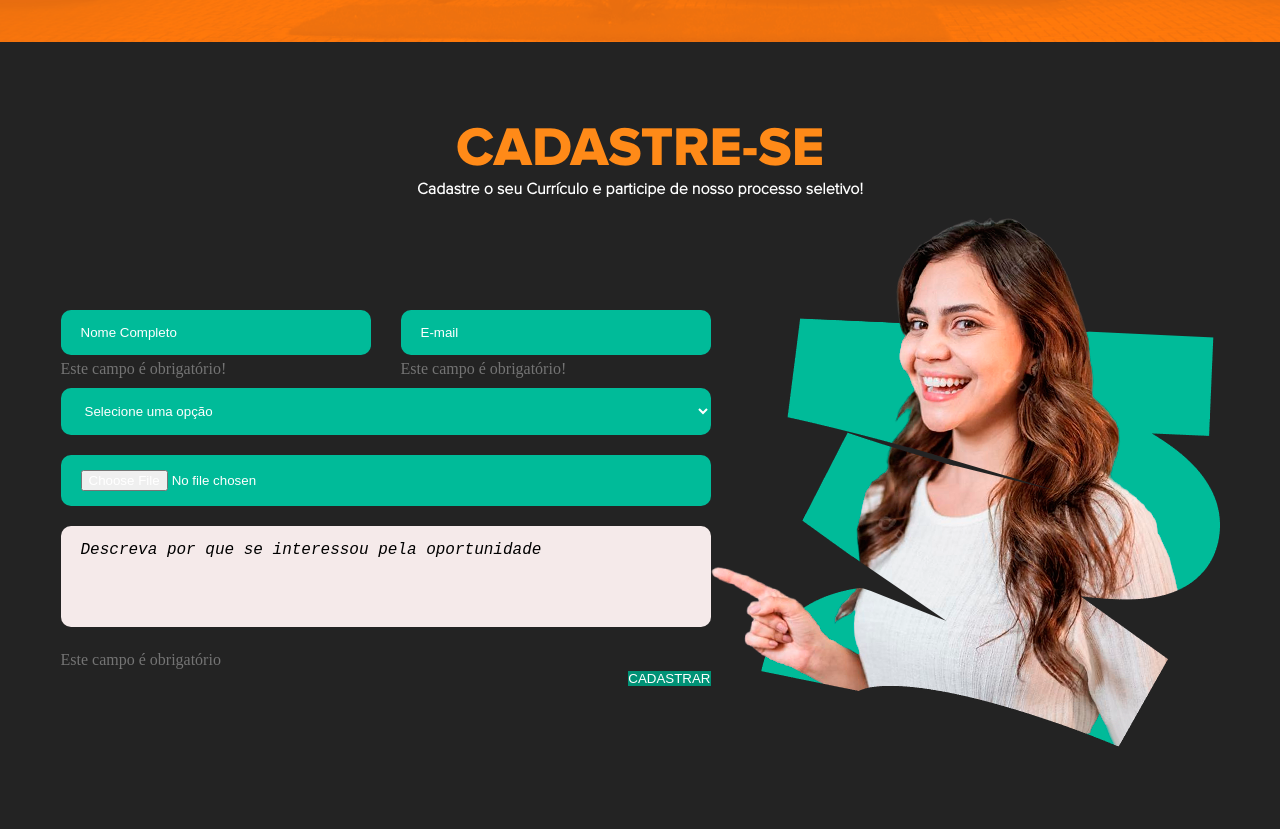
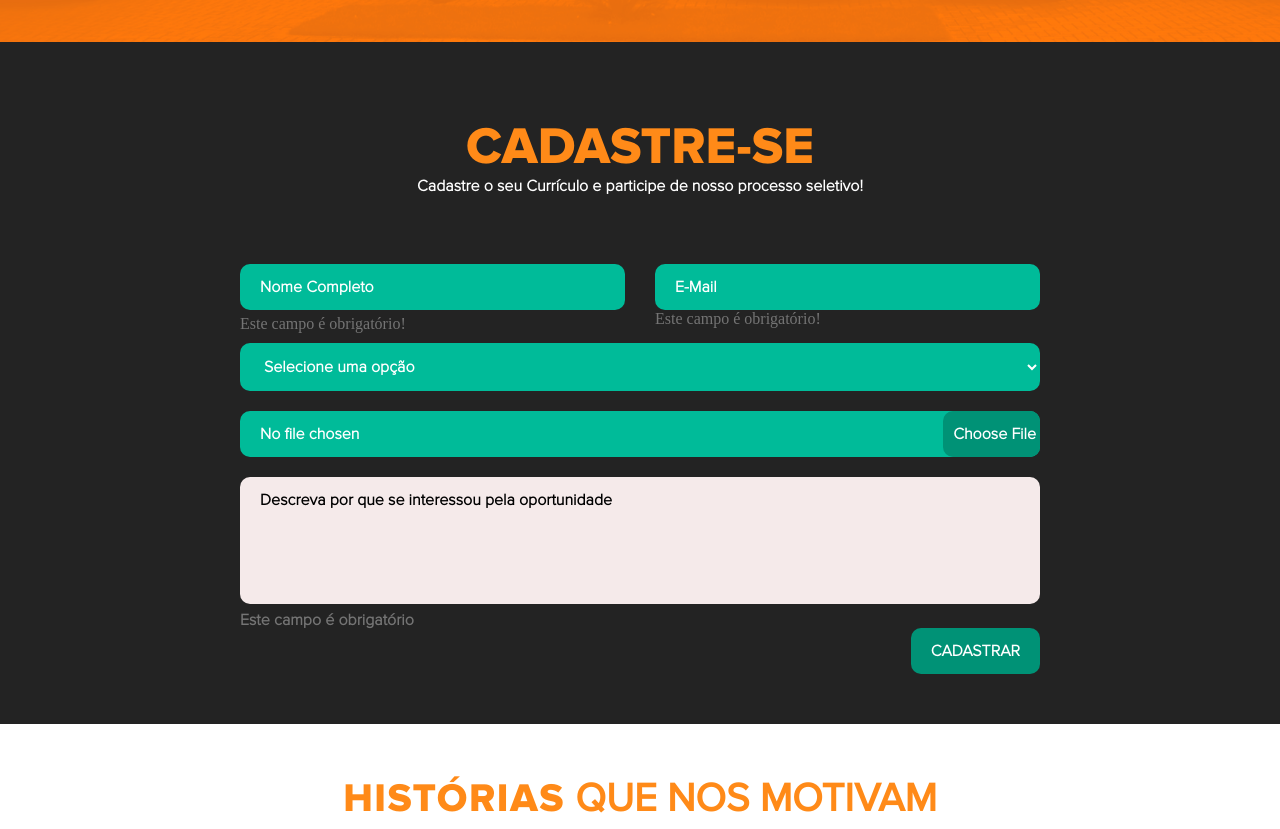
Before and after one commit to Edu4rdo-Gobatto/AMIGOS-TOP, a React (Vite) app: page / in a window 1280 px wide. Shown: the part 1940-2769 px from the top of the page. Built offline with nearby package versions, Linux system fonts and the light colour scheme.

Commit message:
Ajustes de padding em (CADASTRO / FOOTER)

```diff
--- a/src/pages/cadastro/cadastro.module.css
+++ b/src/pages/cadastro/cadastro.module.css
@@ -10,11 +10,12 @@
   align-items: center;
   justify-content: center;
   text-align: center;
+  margin: 0px 0px 50px 0px;
 }
 
 .title {
   color: #ff8a18;
-  font-size: 55px;
+  font-size: 65px;
   font-family: "proxima Nova_extrabold";
 }
 
@@ -22,20 +23,22 @@
   color: #fff;
   font-family: "proxima Nova_light";
   font-weight: 600;
+  font-size: 16px;
 }
 
 .container {
   display: flex;
   justify-content: center;
   align-items: center;
-  gap: 0px;
+  gap: 40px;
+  margin: 0px 30px 0px 30px;
 }
 
 .divForm{
   display: flex;
   flex-direction: column;
   width: 100%;
-  max-width: 650px;
+  max-width: 800px;
 }
 
 .form {
@@ -47,8 +50,6 @@
 .inputText {
   display: flex;
   color: #747474;
-  align-items: center;
-  justify-content: center;
   gap: 30px;
   width: 100%;
 }
@@ -59,12 +60,12 @@
   color: white;
   border: none;
   border-radius: 10px;
-  padding: 15px 120px 15px 20px;
+  padding: 15px 200px 15px 20px;
   margin: 0px 0px 5px 0px;
   width: 100%;
-}
-.name::placeholder {
-  color: white;
+  font-family: "proxima Nova_light";
+  font-size: 16px;
+  font-weight: 600;
 }
 
 .email {
@@ -73,13 +74,18 @@
   width: 100%;
   border: none;
   border-radius: 10px;
-  padding: 15px 120px 15px 20px;
-  margin: 0px 0px 5px 0px;
-}
-.email::placeholder {
-  color: white;
+  padding: 15px 200px 15px 20px;
+  margin: 0px 0px 0px 0px;
+  font-family: "proxima Nova_light";
+  font-size: 16px;
+  font-weight: 600;
 }
 
+.name::placeholder,
+.email::placeholder {
+    color: white;
+    font-size: 16px;
+}
 
 .obrigatorio{
   color: #747474;
@@ -90,6 +96,9 @@
   display: flex;
   flex-direction: column;
   width: 100%;
+  font-family: "proxima Nova_light";
+  font-size: 16px;
+  font-weight: 600;
 }
 
 .select {
@@ -100,9 +109,13 @@
   border-radius: 10px;
   margin: 0px 0px 20px 0px;
   border: none;
+  font-family: "proxima Nova_light";
+  font-size: 16px;
+  font-weight: 600;
 }
 
 .document {
+  position: relative;
   color: white;
   background-color: #00bb99;
   cursor: pointer;
@@ -111,19 +124,25 @@
   border-radius: 10px;
   margin: 0px 0px 20px 0px;
   border: none;
+  font-family: "proxima Nova_light";
+  font-size: 16px;
+  font-weight: 600;
 }
 .document::file-selector-button {
+  position: absolute;
+  top: 0;
+  right: -10px;
+  bottom: 0;
+  background-color: #009276;
   color: white;
+  padding: 0 10px;
+  border-radius: 10px;
   cursor: pointer;
-  transition: ease 0.5s;
-}
-
-.document::file-selector-button:hover {
-  transform: scale(1.1);
-}
-
-.description {
-  color: #c9bcbc;
+  border: none;
+  font-family: "proxima Nova_light";
+  font-size: 16px;
+  font-weight: 600;
+  height: 100%;
 }
 
 .textarea {
@@ -133,15 +152,17 @@
   resize: none;
   outline: none;
   width: 100%;
-  padding: 15px 0px 50px 20px;
+  padding: 15px 0px 80px 20px;
   border-radius: 10px;
-  margin: 0px 0px 20px 0px;
+  margin: 0px 0px 5px 0px;
   border: none;
+  font-family: "proxima Nova_light";
+  font-size: 16px;
+  font-weight: 600;
 }
 
 .textarea::placeholder {
   color: #000000;
-  font-style: italic;
 }
 
 .submitRow {
@@ -154,12 +175,128 @@
   color: white;
   transition: ease 0.5s;
   cursor: pointer;
+  padding: 15px 20px 15px 20px;
+  border-radius: 10px;
+  font-family: "proxima Nova_light";
+  font-size: 16px;
+  font-weight: 600;
 }
 
 .submitCard:hover {
   transform: scale(1.1);
 }
 
+.image{
+  width: 520px;
+}
+
 .photo {
-  width: auto;
+  margin: -50px 0px 0px 0px;
+  width: 100%;
 }
+
+@media (max-width: 880px){
+  .inputText{
+    flex-direction: column;
+    gap: 0px;
+  }
+
+}
+
+@media (max-width: 1280px) {
+
+  .inputText{
+    padding: 0px;
+  }
+
+  .title {
+    font-size: 52px;
+  }
+
+  .image {
+    display: none;
+  }
+
+  .container {
+    flex-direction: column;
+    gap: 30px;
+  }
+}
+
+@media (max-width: 992px) {
+  .container {
+    flex-direction: column;
+    gap: 30px;
+  }
+
+  .title {
+    font-size: 42px;
+  }
+
+}
+
+@media (max-width: 768px) {
+  .home {
+    padding: 60px 20px 40px 20px;
+  }
+
+  .title {
+    font-size: 32px;
+  }
+
+  .subtitle {
+    font-size: 14px;
+  }
+
+  .inputText {
+    gap: 10px;
+  }
+
+}
+
+@media (max-width: 480px) {
+  .title {
+    font-size: 26px;
+  }
+
+  .subtitle {
+    font-size: 14px;
+  }
+
+  .textarea, .submitCard {
+    font-size: 12px;
+  }
+
+  .select{
+    font-size: 12px;
+  }
+
+  .name,
+  .email,
+  .select{
+    padding: 15px 100px 15px 15px;
+  }
+
+  .name::placeholder,
+  .email::placeholder,
+  .select::placeholder,
+  .document::placeholder{
+    font-size: 12px;
+  }
+
+  .textarea{
+    padding: 5px 5px 30px 5px;
+  }
+
+  .document{
+    font-size: 12px;
+  }
+
+  .document::file-selector-button{
+    font-size: 12px;
+  }
+
+  .obrigatorio{
+    font-size: 12px;
+  }
+}
--- a/src/pages/cadastro/cadastro.tsx
+++ b/src/pages/cadastro/cadastro.tsx
@@ -58,7 +58,7 @@ function Cadastro() {
             <div>
               <input
                 type="email"
-                placeholder="E-mail"
+                placeholder="E-Mail"
                 className={styles.email}
                 value={email}
                 onChange={(e) => setEmail(e.target.value)}
--- a/src/pages/midleOne/midle.module.css
+++ b/src/pages/midleOne/midle.module.css
@@ -120,12 +120,6 @@
     margin-top: 40px;
   }
 
-  .cardOne,
-  .cardTwo,
-  .cardThree {
-    max-width: 320px;
-  }
-
   .cargo {
     font-size: 15.5px;
     padding: 16px 25px 16px 40px;
@@ -201,8 +195,8 @@
     }
 
   .cargo {
-    font-size: 13px;
-    padding: 12px 20px 12px 30px;
+    font-size: 13.5px;
+    padding: 12px 42px 12px 42px;
     margin-left: 20px;
   }
 
@@ -234,3 +228,11 @@
     margin-top: 40px;
   }
 }
+
+@media (max-width: 373px){
+    .cargo {
+    font-size: 13px;
+    padding: 12px 30px 12px 30px;
+    margin-left: 20px;
+  }
+}
--- a/src/pages/midleTwo/midleTwo.module.css
+++ b/src/pages/midleTwo/midleTwo.module.css
@@ -165,7 +165,7 @@
 
   .cargo {
     font-size: 12.5px;
-    padding: 12px 8px;
+    padding: 13px 8px;
   }
 
   .number {
--- a/src/pages/quemSomos/somos.module.css
+++ b/src/pages/quemSomos/somos.module.css
@@ -35,7 +35,7 @@
 .mainText{
   text-align: right;
   font-family: 'Proxima Nova_light';
-  font-size: 18px;
+  font-size: 17px;
   font-weight: 600;
 }
 
@@ -53,7 +53,7 @@
   .title {
     font-size: 50px;
     margin: -15px 0 30px 0;
-    text-align: center;
+    text-align: left;
   }
 
   .mainText {
@@ -71,7 +71,7 @@
 
   .title {
     font-size: 45px;
-    text-align: center;
+    text-align: left;
     margin: 0 0 25px 0;
   }
 
--- a/src/pages/rodape/rodape.module.css
+++ b/src/pages/rodape/rodape.module.css
@@ -1,84 +1,81 @@
 .footer {
   width: 100%;
-  height: 800px;
   margin: 0px;
-  padding: 0px;
   justify-content: center;
+  padding: 50px 0px 0px 0px;
 }
 
 .title {
   color: #ff8a18;
-  font-family: 'Lexend Deca', sans-serif;
+  font-family: 'Proxima Nova_regular';
   text-align: center;
-  margin-top: 50px;
+  font-weight: 600;
+  padding: 0px 0px 100px 0px;
   font-size: 40px;
-  font-weight: 600;
 }
 
 .titlefocus {
+  font-family: 'Proxima Nova_extrabold';
   font-weight: 900;
   letter-spacing: 1.5px;
 }
 
 .memorial {
+  position: relative;
   margin: 0px;
-  padding: 0px;
+  padding: 0px 0px 100px 0px;
   justify-content: center;
   text-align: center;
-  height: 500px;
-  width: 100%;
+  align-items: center;
 }
 
 .photo {
-  margin: 0px;
-  padding: 0px;
-  justify-content: center;
-  text-align: center;
-  height: 120px;
+  position: absolute;
+  left: 50%;
+  top: -5%;
+  transform: translate(-50%, -50%);
 }
 
 .photoOne {
   height: 150px;
   width: auto;
-  margin: 0px;
-  padding-top: 50px;
 }
 
 .pronunciation {
-  width: 70%;
+  display: inline-block;
   background-color: #00bb99;
-  margin: 20px auto 0 auto;
-  padding-top: 80px;
   border-radius: 10px;
   border: none;
   font-size: 18px;
   color: white;
+  font-family: 'Proxima Nova_regular';
   font-weight: bold;
+  padding: 80px 50px 0px 50px;
 }
 
 .name {
-  padding: 30px 0px 25px 0px;
+  padding: 30px 0px 0px 0px;
   color: #076453;
   font-size: 16px;
+  font-family: 'Proxima Nova_regular';
+  font-style: italic;
 }
 
 .socialTeam {
   display: flex;
   flex-direction: column;
   align-items: center;
-  width: 100%;
-  overflow: hidden;
   cursor: pointer;
 }
 
 .social {
   display: flex;
-  justify-content: space-around;
+  align-items: center;
+  justify-content: center;
+  gap: 30px;
   background: linear-gradient(to right, #00bb99, #007d5d);
+  overflow: hidden;
   width: 100%;
-  padding: 100px 0 40px 0;
-  border-top-left-radius: 100% 70px;
-  border-top-right-radius: 100% 70px;
 }
 
 .copyright {
@@ -87,12 +84,17 @@
   text-align: center;
   color: white;
   font-weight: bold;
-  padding: 20px;
+  padding: 10px;
+  font-family: 'Proxima Nova_regular';
+  font-size: 12px;
 }
 
 .socialIcons{
   width: auto;
   flex-direction: column;
+  justify-content: center;
+  align-items: center;
+  text-align: center;
 }
 
 a{
@@ -102,109 +104,8 @@ a{
 p{
   font-size: 16px;
   color: white;
-  font-weight: 600;
+  font-weight: 900;
   text-align: center;
-  font-family: 'Lexend Deca', sans-serif;
-}
-
-.contact{
-  margin-left: -28px;
-}
-
-.contactTwo{
-  margin-left: -100px;
-  margin-right: -100px;
-}
-@media (max-width: 900px){
-    p{
+  font-family: 'Proxima Nova_regular';
   font-size: 12px;
 }
-
-.copyright{
-  font-size: 10PX;
-}
-}
-
-@media (max-width: 820px) {
-  .footer {
-    height: auto;
-  }
-
-  .title {
-    font-size: 26px;
-    margin-top: 30px;
-    margin-left: 10px;
-    margin-right: 10px;
-  }
-
-  .pronunciation {
-    width: 90%;
-    padding-top: 40px;
-    font-size: 16px;
-  }
-
-  .name{
-    font-size: 14px;
-  }
-
-  .photoOne {
-    height: 150px;
-    padding-top: 30px;
-  }
-
-  .social {
-    padding: 60px 10px 20px 10px;
-  }
-
-  .socialImage{
-    height: 30px;
-  }
-
-  p{
-  font-size: 10px;
-}
-
-}
-@media(max-width: 550px){
-  p{
-    font-size: 7px;
-  }
-  .contact{
-  margin-left: -20px;
-}
-.contactTwo{
-  font-size: 6.5px;
-}
-}
-
-@media (max-width: 400px) {
-  .title {
-    font-size: 22px;
-    margin: 20px 5px;
-  }
-
-  .pronunciation {
-    font-size: 14px;
-    padding-top: 30px;
-  }
-
-  .photoOne {
-    height: 150px;
-    padding-top: 20px;
-  }
-
-  .social {
-    gap: 10px;
-    padding: 40px 10px 20px 10px;
-  }
-
-  .copyright {
-    font-size: 12px;
-    padding: 15px 5px;
-    width: 100%;
-  }
-
-  p{
-  font-size: 6px;
-}
-}
--- a/src/pages/rodape/rodape.tsx
+++ b/src/pages/rodape/rodape.tsx
@@ -17,12 +17,12 @@ function Rodape() {
 
                     <div className={style.photo}><img src="/imagens/Amigos-Top_18.png" alt="perfil_photo" className={style.photoOne} /></div>
 
-                    <blockquote className={style.pronunciation}>
+                    <div className={style.pronunciation}>
                         "Hoje eu consigo dormir mas antes eu acordava uma, duas horas da manhã,<br/>
                         e eu não conseguia dormir porque eu ficava pensando nos problemas."
 
                         <p className={style.name}>Nome funcionário</p>
-                    </blockquote>
+                    </div>
 
             </div>
 
@@ -43,7 +43,7 @@ function Rodape() {
           </div>
 
           <div className={style.copyright}>
-            <h1>COPYRIGHT 2025 - TODOS OS DIREITOS RESERVADOS À AMIGOS TOP</h1>
+            <span>COPYRIGHT 2025 - TODOS OS DIREITOS RESERVADOS À AMIGOS TOP</span>
           </div>
 
         </section>
```
